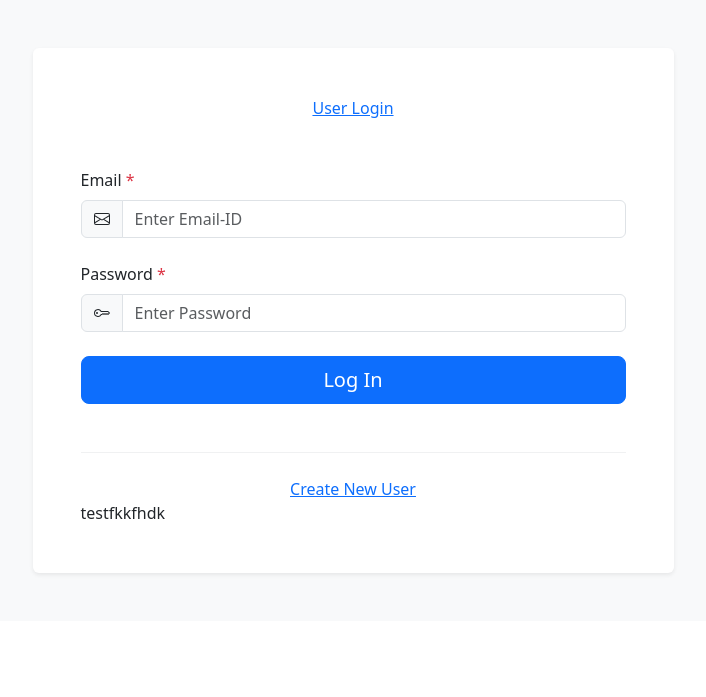
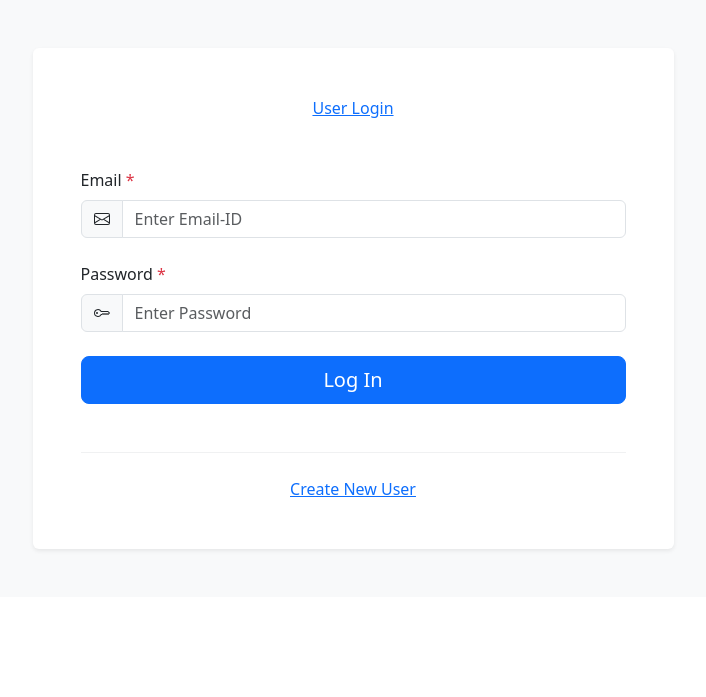
Before and after one commit to rkvvalidation/machine-test, a PHP site: page / in a window 1280 px wide. Shown: the top 697 px of the page, without its empty margins (287-993 px from the left). Run offline with PHP 8.4, Linux system fonts and the light colour scheme.

Commit message:
changes done

```diff
--- a/index.php
+++ b/index.php
@@ -65,7 +65,6 @@
               </div>
             </div>
           </div>
-          testfkkfhdk
         </div>
       </div>
     </div>
```
